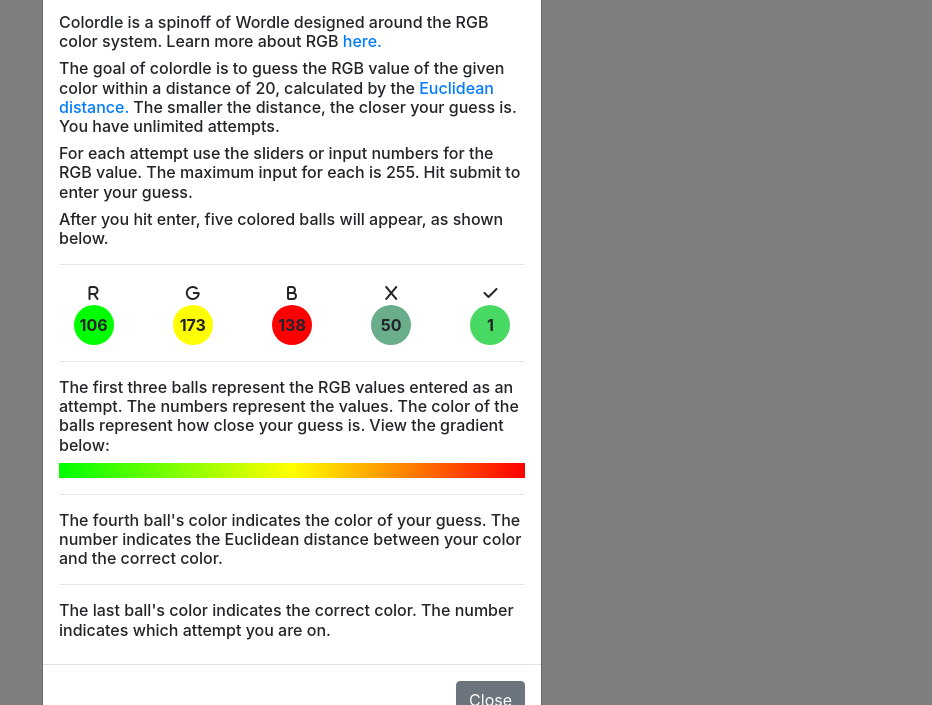
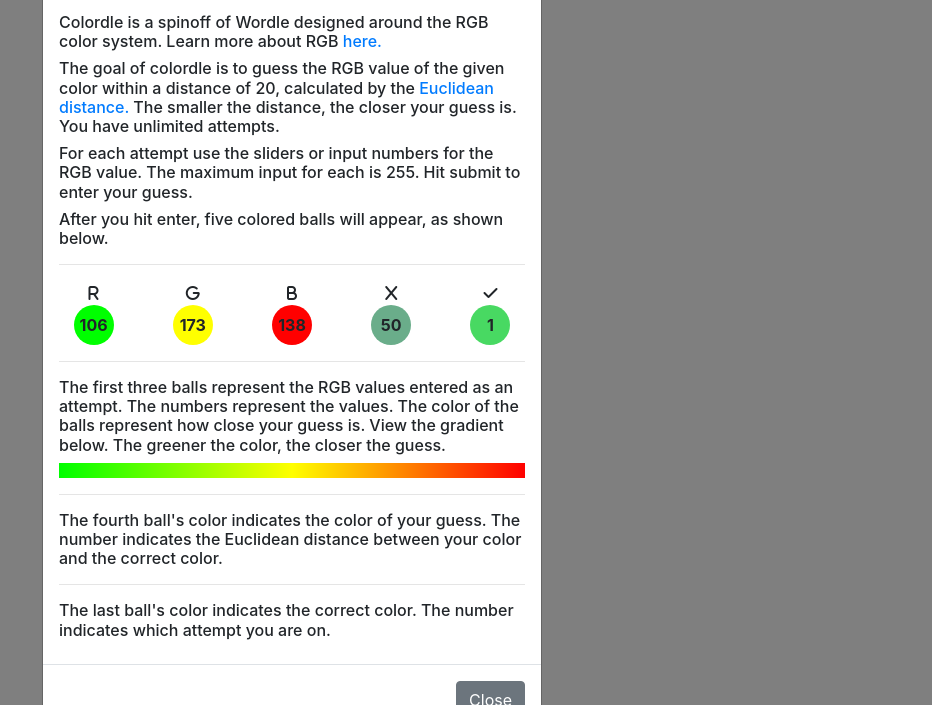
Before and after one commit to whaledarn/colordle, a plain HTML site: page index.html in a window 1280 px wide. Both pictures are taken after a click on the button 1211 px from the left and 35 px from the top of the page. Shown: the part 95-800 px from the top of the page, without its empty margins (348-1280 px from the left). Drawn offline with nearby package versions, Linux system fonts and the light colour scheme.

Commit message:
added clarification

```diff
--- a/index.html
+++ b/index.html
@@ -204,7 +204,7 @@
               </div>
             </div>
             <hr>
-            <h6>The first three balls represent the RGB values entered as an attempt. The numbers represent the values. The color of the balls represent how close your guess is. View the gradient below:</h6>
+            <h6>The first three balls represent the RGB values entered as an attempt. The numbers represent the values. The color of the balls represent how close your guess is. View the gradient below. The greener the color, the closer the guess.</h6>
 
             <div id="grad">
 
```
